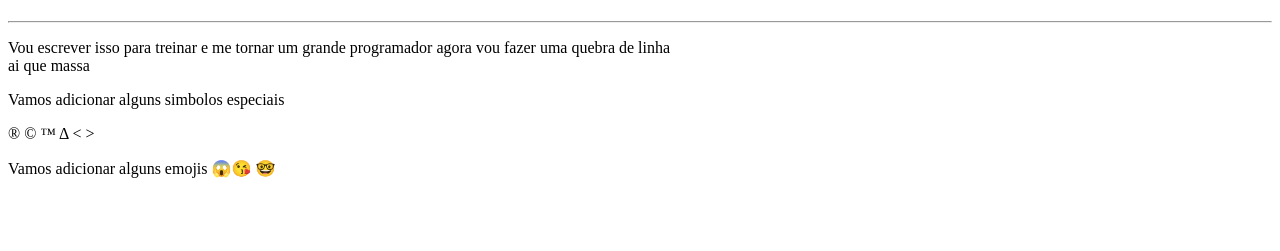
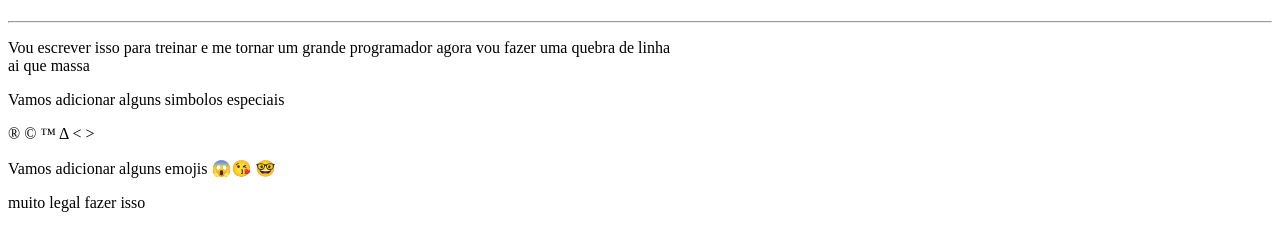
Before and after one commit to Pedro6tubub/treinando-git, a plain HTML site: page ex002/index.html in a window 1280 px wide. Shown: the part 59-310 px from the top of the page. Drawn offline with Linux system fonts and the light colour scheme.

Commit message:
segundo commit

```diff
--- a/ex002/index.html
+++ b/ex002/index.html
@@ -18,5 +18,6 @@
     <p>Vamos adicionar alguns emojis
         😱😘 &#x1F913;
     </p>
+    <p>muito legal fazer isso</p>
 </body>
 </html>
```
